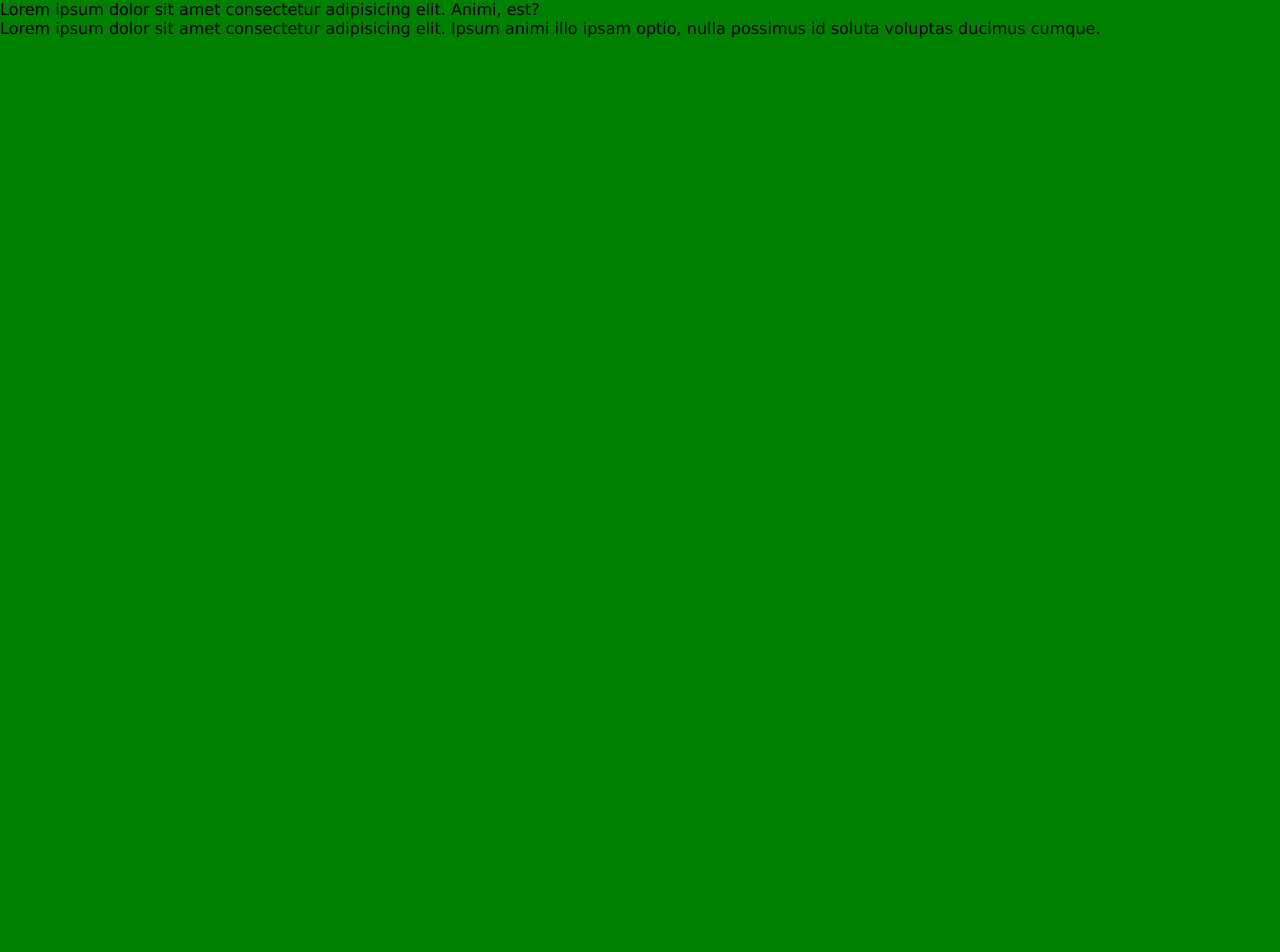
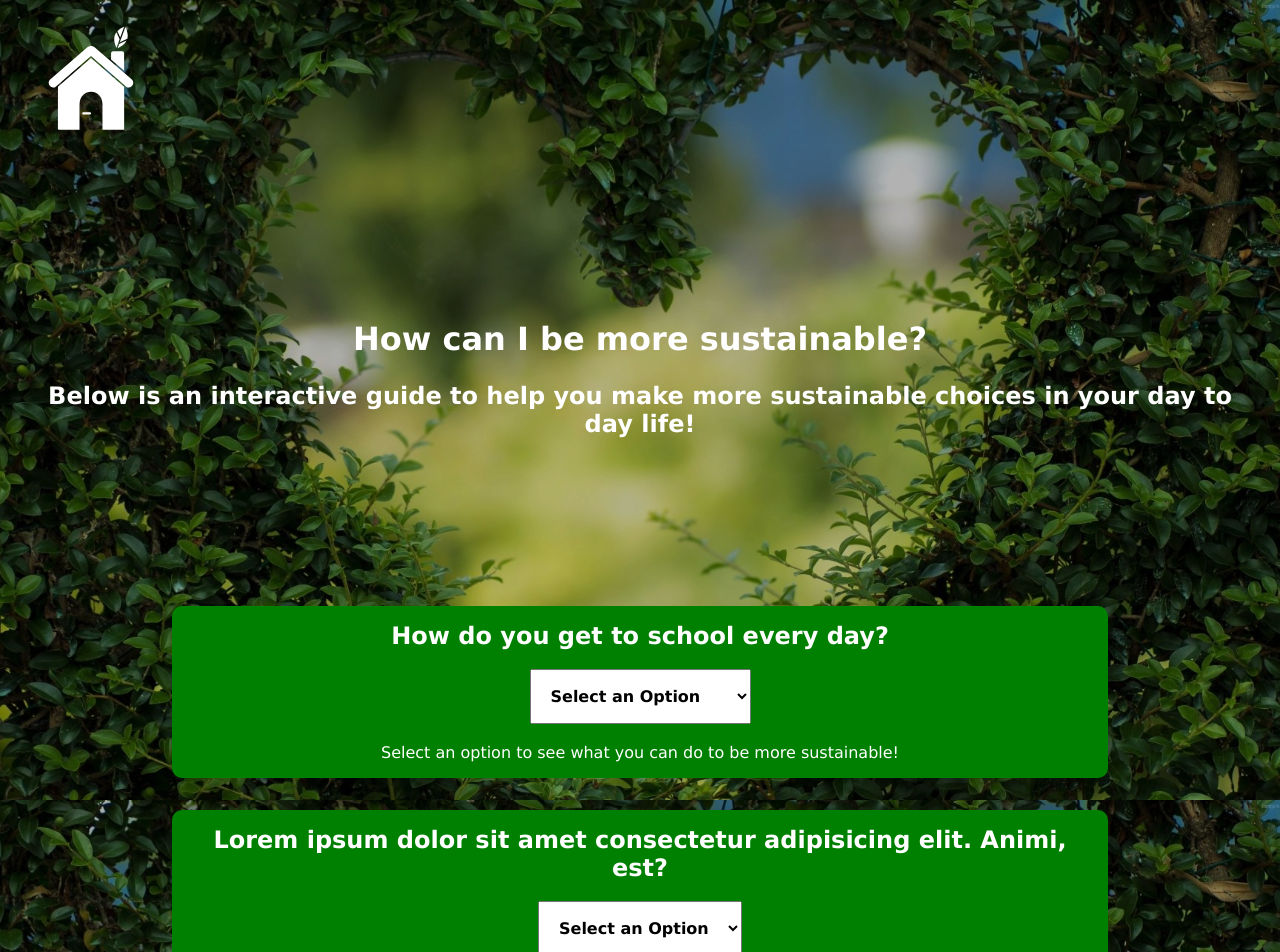
Before and after one commit to Nickzster/Sustainability-Project, a React (Create React App) app: page /pages/live-more-sustainably in a window 1280 px wide. Shown: the top 952 px of the page. Before the commit the page ends 800 px from the top, so only its background shows below. Built offline with nearby package versions, Linux system fonts and the light colour scheme.

Commit message:
project is mostly finished. Need to meet with Amaury and Taylor to get the content finalized

```diff
--- a/src/App.tsx
+++ b/src/App.tsx
@@ -1,23 +1,27 @@
-import React from "react";
-import LandingPage from "./components/LandingPage/index";
-import Quiz from "./components/Quiz";
-import Guide from "./components/Guide";
-import Page from "./components/Page";
-import NotFound from "./components/NotFound/NotFound";
-import { Route, Switch, BrowserRouter as Router } from "react-router-dom";
-import "./styles/global.css";
+import React from 'react';
+import LandingPage from './components/LandingPage/index';
+import Quiz from './components/Quiz';
+import Guide from './components/Guide';
+import Page from './components/Page';
+import NotFound from './components/NotFound/NotFound';
+import NavBar from './components/NavBar/NavBar';
+import BottomBar from './components/LandingPage/BottomBar/BottomBar';
+import { Route, Switch, BrowserRouter as Router } from 'react-router-dom';
+import './styles/global.css';
 
 function App() {
   return (
-    <div className="App">
+    <div className='App'>
+      <NavBar />
       <Router>
         <Switch>
-          <Route exact path="/" component={LandingPage} />
-          <Route exact path="/pages/live-more-sustainably" component={Guide} />
-          <Route exact path="/pages/:id" component={Page} />
+          <Route exact path='/' component={LandingPage} />
+          <Route exact path='/pages/live-more-sustainably' component={Guide} />
+          <Route exact path='/pages/:id' component={Page} />
           <Route component={NotFound} />
         </Switch>
       </Router>
+      <BottomBar />
     </div>
   );
 }
--- a/src/components/Guide/Guide.tsx
+++ b/src/components/Guide/Guide.tsx
@@ -1,19 +1,24 @@
 import React from 'react';
+import './styles/guide.css';
+import GuideContent from '../../content/Guide.json';
+import GuideCard from './GuideCard';
 
 const Guide: React.FunctionComponent = () => {
   return (
-    <div className='guide-container'>
-      <div className='guide-question'>
-        <p>
-          Lorem ipsum dolor sit amet consectetur adipisicing elit. Animi, est?
-        </p>
+    <div className='background-image'>
+      <div className='guide-intro'>
+        <h1>How can I be more sustainable?</h1>
+        <h2>
+          Below is an interactive guide to help you make more sustainable
+          choices in your day to day life!
+        </h2>
       </div>
-      <div className='guide-responses'></div>
-      <div className='guide-feedback'>
-        <p>
-          Lorem ipsum dolor sit amet consectetur adipisicing elit. Ipsum animi
-          illo ipsam optio, nulla possimus id soluta voluptas ducimus cumque.
-        </p>
+      <div className='guide-container'>
+        {GuideContent.ContentArr.map(guide => {
+          return (
+            <GuideCard Question={guide.Question} Options={guide.Options} />
+          );
+        })}
       </div>
     </div>
   );
--- /dev/null
+++ b/src/components/Guide/GuideCard.tsx
@@ -0,0 +1,54 @@
+import React, { useState } from 'react';
+import GuideSelectors from './GuideSelectors';
+
+interface ContentSelector {
+  Selector: string;
+  Feedback: string;
+}
+
+interface Props {
+  Question: string;
+  Options: Array<ContentSelector>;
+}
+
+const GuideCard: React.FunctionComponent<Props> = props => {
+  const [feedback, updateFeedback] = useState({
+    value: 'Select an option to see what you can do to be more sustainable!'
+  });
+
+  const updateCurrentFeedback = (newValue: string) => {
+    updateFeedback({ ...feedback, value: newValue });
+  };
+  const { value } = feedback;
+  const { Question, Options } = props;
+  return (
+    <div className='guide-question'>
+      <h2>{Question}</h2>
+      <br />
+      <div className='guide-responses'>
+        <select
+          value={value}
+          className='selectors'
+          onChange={e => updateCurrentFeedback(e.target.value)}
+        >
+          <option value='Select an option to see what you can do to be more sustainable!'>
+            Select an Option
+          </option>
+          {Options.map(option => {
+            return (
+              <GuideSelectors
+                Selector={option.Selector}
+                Feedback={option.Feedback}
+              />
+            );
+          })}
+        </select>
+        <br />
+        <br />
+        <p>{value}</p>
+      </div>
+    </div>
+  );
+};
+
+export default GuideCard;
--- /dev/null
+++ b/src/components/Guide/GuideSelectors.tsx
@@ -0,0 +1,17 @@
+import React from 'react';
+
+interface Props {
+  Selector: string;
+  Feedback: string;
+}
+
+const GuideSelectors: React.FunctionComponent<Props> = props => {
+  const { Selector, Feedback } = props;
+  return (
+    <React.Fragment>
+      <option value={Feedback}>{Selector}</option>
+    </React.Fragment>
+  );
+};
+
+export default GuideSelectors;
--- a/src/components/Guide/styles/guide.css
+++ b/src/components/Guide/styles/guide.css
@@ -1,4 +1,57 @@
-.guide-container{
-    display: flex;
-    flex-direc
+.guide-container {
+  display: grid;
+  grid-template-columns: 500px;
+  justify-content: center;
+  align-content: center;
+  color: #fff;
+  padding-top: 8em;
+  height: auto;
 }
+
+.guide-question {
+  background-color: green;
+  text-align: center;
+  padding: 1em 2em;
+  margin: 1em 2em;
+  border-radius: 10px;
+  overflow: hidden;
+}
+
+.guide-intro {
+  color: #fff;
+  text-align: center;
+  padding-top: 20em;
+}
+.guide-page {
+  display: flex;
+  flex-direction: column;
+  justify-content: center;
+  align-content: center;
+}
+.guide-intro > h2 {
+  padding: 1em 2em;
+}
+
+.selectors {
+  font-weight: bold;
+  font-size: 1em;
+  padding: 1em;
+  line-height: 1.3;
+}
+@media only screen and (min-width: 600px) {
+  .guide-container {
+    grid-template-columns: 600px;
+  }
+}
+
+@media only screen and (min-width: 1024px) {
+  .guide-container {
+    grid-template-columns: 900px;
+  }
+}
+
+@media only screen and (min-width: 1200px) {
+  .guide-container {
+    grid-template-columns: 1000px;
+  }
+}
--- a/src/components/LandingPage/BottomBar/BottomBar.tsx
+++ b/src/components/LandingPage/BottomBar/BottomBar.tsx
@@ -1,7 +1,7 @@
 import React from 'react';
 import './styles/bottombar.css';
 
-export const BottomBar: React.FunctionComponent = () => {
+const BottomBar: React.FunctionComponent = () => {
   return (
     <div className='bottom-bar'>
       <h2>CSUSM Environment Studies 100</h2>
@@ -9,3 +9,5 @@ export const BottomBar: React.FunctionComponent = () => {
     </div>
   );
 };
+
+export default BottomBar;
--- a/src/components/LandingPage/LandingPage.tsx
+++ b/src/components/LandingPage/LandingPage.tsx
@@ -1,10 +1,9 @@
 import React from 'react';
-import NavBar from './NavBar';
+import NavBar from '../NavBar/NavBar';
 import LandingBanner from './LandingBanner';
 import PageCardSection from './PageCardSection';
 import LandingPageContent from '../../content/LandingPage.json';
 import '../../styles/global.css';
-import { BottomBar } from './BottomBar/BottomBar';
 
 const LandingPage: React.FunctionComponent = () => {
   return (
@@ -24,7 +23,6 @@ const LandingPage: React.FunctionComponent = () => {
           content={LandingPageContent.ExtendedLearning.content}
         />
       </div>
-      <BottomBar />
     </React.Fragment>
   );
 };
--- /dev/null
+++ b/src/components/NavBar/NavBar.tsx
@@ -0,0 +1,17 @@
+import React from 'react';
+import './styles/navbar.css';
+
+const NavBar: React.FunctionComponent = () => {
+  return (
+    <div className='nav-bar'>
+      <a href='/'>
+        <img
+          style={{ width: '50%' }}
+          src={require('../../images/sustainable-house.svg')}
+        />
+      </a>
+    </div>
+  );
+};
+
+export default NavBar;
--- /dev/null
+++ b/src/components/NavBar/index.tsx
@@ -0,0 +1 @@
+export { default } from './NavBar';
--- /dev/null
+++ b/src/components/NavBar/styles/navbar.css
@@ -0,0 +1,8 @@
+.nav-bar {
+  display: flex;
+  flex-direction: column;
+  align-content: center;
+  justify-content: space-between;
+  padding: 0.2em 1em;
+  position: absolute;
+}
--- /dev/null
+++ b/src/content/Guide.json
@@ -0,0 +1,94 @@
+{
+  "ContentArr": [
+    {
+      "Question": "How do you get to school every day?",
+      "Options": [
+        {
+          "Selector": "I drive",
+          "Feedback": "If you are absolutely insistent on driving, then consider carpooling with your friends!"
+        },
+        {
+          "Selector": "I take the Sprinter",
+          "Feedback": "This is a great way to travel more sustainably to campus!"
+        },
+        {
+          "Selector": "I fly",
+          "Feedback": "Wow, you must live very far away from campus. Have you considered on-campus housing?"
+        }
+      ]
+    },
+    {
+      "Question": "Lorem ipsum dolor sit amet consectetur adipisicing elit. Animi, est?",
+      "Options": [
+        { "Selector": "Option One", "Feedback": "Option One Feedback" },
+        { "Selector": "Option Two", "Feedback": "Option Two Feedback" },
+        { "Selector": "Option Three", "Feedback": "Option Three Feedback" },
+        { "Selector": "Option Four", "Feedback": "Option Four Feedback" }
+      ]
+    },
+    {
+      "Question": "Lorem ipsum dolor sit amet consectetur adipisicing elit. Animi, est?",
+      "Options": [
+        { "Selector": "Option One", "Feedback": "Option One Feedback" },
+        { "Selector": "Option Two", "Feedback": "Option Two Feedback" },
+        { "Selector": "Option Three", "Feedback": "Option Three Feedback" }
+      ]
+    },
+    {
+      "Question": "Lorem ipsum dolor sit amet consectetur adipisicing elit. Animi, est?",
+      "Options": [
+        { "Selector": "Option One", "Feedback": "Option One Feedback" },
+        { "Selector": "Option Two", "Feedback": "Option Two Feedback" },
+        { "Selector": "Option Three", "Feedback": "Option Three Feedback" }
+      ]
+    },
+    {
+      "Question": "Lorem ipsum dolor sit amet consectetur adipisicing elit. Animi, est?",
+      "Options": [
+        { "Selector": "Option One", "Feedback": "Option One Feedback" },
+        { "Selector": "Option Two", "Feedback": "Option Two Feedback" },
+        { "Selector": "Option Three", "Feedback": "Option Three Feedback" }
+      ]
+    },
+    {
+      "Question": "Lorem ipsum dolor sit amet consectetur adipisicing elit. Animi, est?",
+      "Options": [
+        { "Selector": "Option One", "Feedback": "Option One Feedback" },
+        { "Selector": "Option Two", "Feedback": "Option Two Feedback" },
+        { "Selector": "Option Three", "Feedback": "Option Three Feedback" }
+      ]
+    },
+    {
+      "Question": "Lorem ipsum dolor sit amet consectetur adipisicing elit. Animi, est?",
+      "Options": [
+        { "Selector": "Option One", "Feedback": "Option One Feedback" },
+        { "Selector": "Option Two", "Feedback": "Option Two Feedback" },
+        { "Selector": "Option Three", "Feedback": "Option Three Feedback" }
+      ]
+    },
+    {
+      "Question": "Lorem ipsum dolor sit amet consectetur adipisicing elit. Animi, est?",
+      "Options": [
+        { "Selector": "Option One", "Feedback": "Option One Feedback" },
+        { "Selector": "Option Two", "Feedback": "Option Two Feedback" },
+        { "Selector": "Option Three", "Feedback": "Option Three Feedback" }
+      ]
+    },
+    {
+      "Question": "Lorem ipsum dolor sit amet consectetur adipisicing elit. Animi, est?",
+      "Options": [
+        { "Selector": "Option One", "Feedback": "Option One Feedback" },
+        { "Selector": "Option Two", "Feedback": "Option Two Feedback" },
+        { "Selector": "Option Three", "Feedback": "Option Three Feedback" }
+      ]
+    },
+    {
+      "Question": "Lorem ipsum dolor sit amet consectetur adipisicing elit. Animi, est?",
+      "Options": [
+        { "Selector": "Option One", "Feedback": "Option One Feedback" },
+        { "Selector": "Option Two", "Feedback": "Option Two Feedback" },
+        { "Selector": "Option Three", "Feedback": "Option Three Feedback" }
+      ]
+    }
+  ]
+}
```
Also changed, not shown: src/components/LandingPage/NavBar.tsx (deleted, +0 -11 lines).
